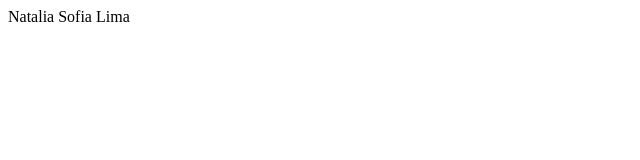
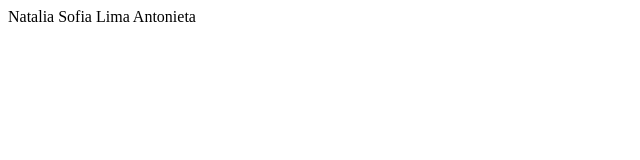
Before and after one commit to nsalima/projeto-3b, a plain HTML site: page index.html in a window 1280 px wide. Shown: the full height of the page, 0-640 px from the left. Drawn offline with Linux system fonts and the light colour scheme.

Commit message:
Versão 4

```diff
--- a/index.html
+++ b/index.html
@@ -10,5 +10,6 @@
     Natalia
     Sofia
     Lima
+    Antonieta
 </body>
 </html>
```
